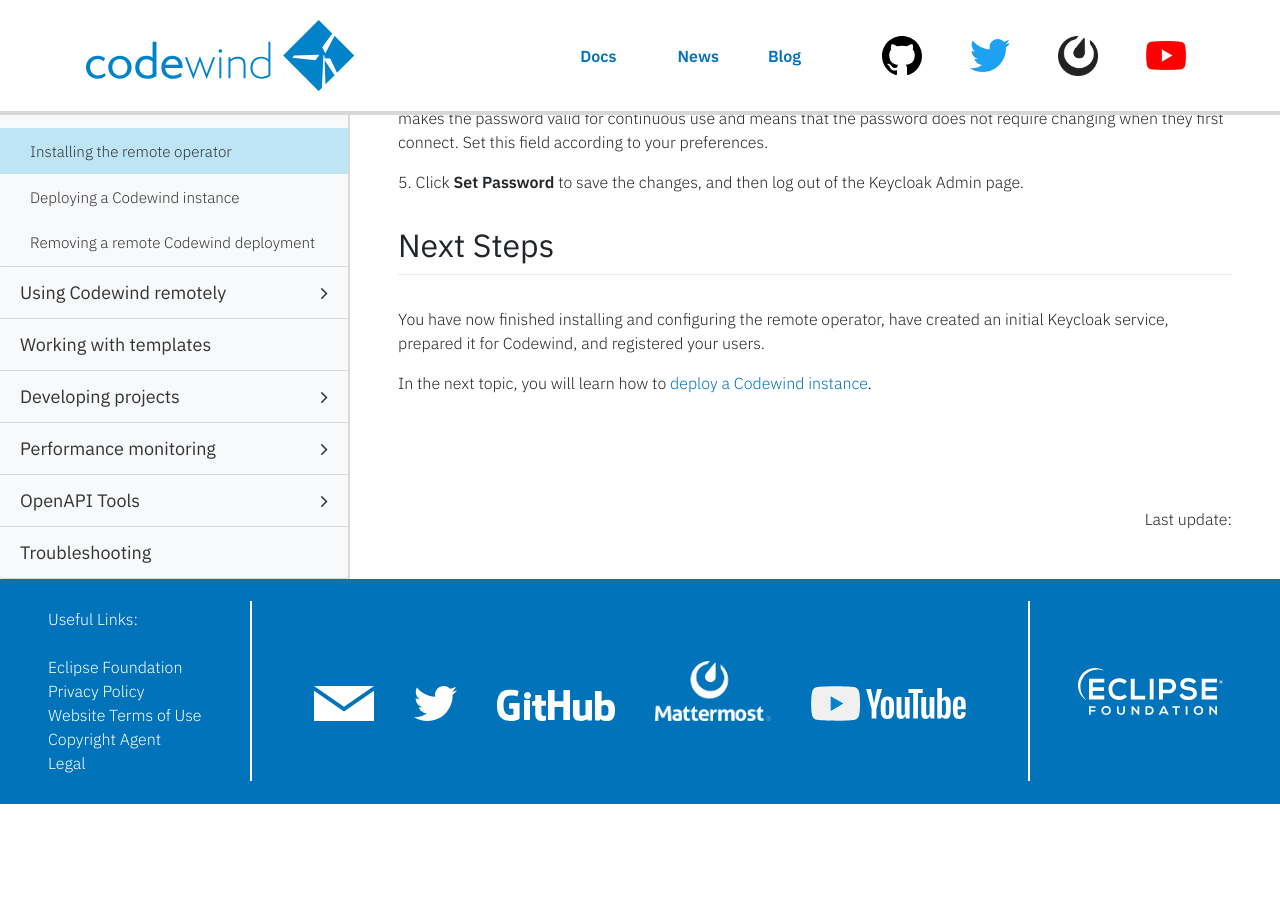
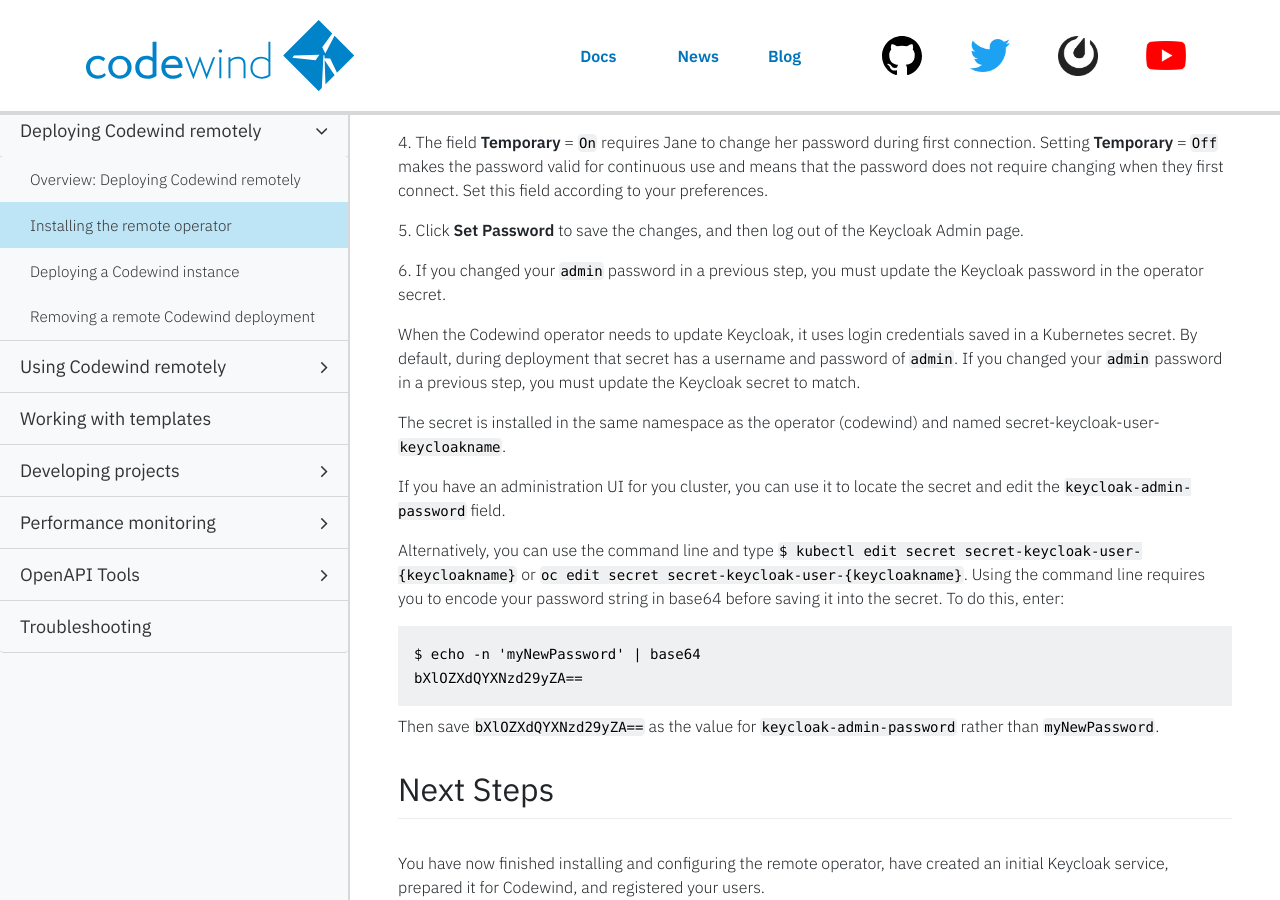
Before and after one commit to eclipse-archived/codewind-docs, a Jekyll site: the page built from docs/_documentations/remote-install-operator.md, in a window 1280 px wide and 900 px high, scrolled down 4188 px. Built offline with Jekyll 4.4.1, drawn with Linux system fonts in a browser that asks for light colours; nearby versions of some CDN libraries; comment, search, counter and statistics services are not loaded; before the commit the page ends 4992 px from its top, so only the background shows below that; some of the changed text lies outside the part shown.

Commit message:
Refinements
Signed-off-by: micgibso <MICGIBSO@uk.ibm.com>

````diff
--- a/docs/_documentations/remote-install-operator.md
+++ b/docs/_documentations/remote-install-operator.md
@@ -23,17 +23,19 @@ In this topic you will:
 5. Register Codewind users.
 
 ## 1. Install the remote Codewind operator
+
+The Codewind operator helps with the deployment of Codewind instances in an Openshift or Kubernetes cluster. There must only be one operator per cluster and it must be installed into the `codewind` namespace.
+
 To install the Codewind operator into your cluster, run the following commands:
 
-<<needs more here>>
-
-1. `$ kubectl create namespace codewind`
-2. `$ kubectl create -f ./deploy/service_account.yaml;`
-3. `$ kubectl create -f ./deploy/role.yaml;`
-4. `$ kubectl create -f ./deploy/role_binding.yaml;`
-5. `$ kubectl create -f ./deploy/clusterroles.yaml;`
-6. `$ kubectl create -f ./deploy/cluster-role-binding.yaml;`
-7. `$ kubectl create -f ./deploy/operator.yaml;`
+1. `$ cd <path_to_cloned_codewind-operator_repo>`
+2. `$ kubectl create namespace codewind`
+3. `$ kubectl create -f ./deploy/service_account.yaml;`
+4. `$ kubectl create -f ./deploy/role.yaml;`
+5. `$ kubectl create -f ./deploy/role_binding.yaml;`
+6. `$ kubectl create -f ./deploy/clusterroles.yaml;`
+7. `$ kubectl create -f ./deploy/cluster-role-binding.yaml;`
+8. `$ kubectl create -f ./deploy/operator.yaml;`
 
 ## 2. Configure the default configuration map
 1\. The Codewind operator default settings can be found in the `./deploy/codewind-configmap.yaml` file. Save this file to your system.
@@ -132,7 +134,7 @@ devex001   codewind    5m22s   https://codewind-keycloak-devex001.10.98.117.7.ni
 ```
 The Keycloak Admin web page URL is listed under the `ACCESS` field.
 
-By default, Keycloak is installed with an admin account where :
+By default, Keycloak is installed with an admin account where:
 - Keycloak administrator username = `admin`
 - Keycloak password = `admin`
 
@@ -161,6 +163,23 @@ By default, Keycloak is installed with an admin account where :
 
 5\. Click **Set Password** to save the changes, and then log out of the Keycloak Admin page.
 
+6\. If you changed your `admin` password in a previous step, you must update the Keycloak password in the operator secret.
+
+When the Codewind operator needs to update Keycloak, it uses login credentials saved in a Kubernetes secret. By default, during deployment that secret has a username and password of `admin`. If you changed your `admin` password in a previous step, you must update the Keycloak secret to match.
+
+The secret is installed in the same namespace as the operator (codewind) and named secret-keycloak-user-`keycloakname`.
+
+If you have an administration UI for you cluster, you can use it to locate the secret and edit the `keycloak-admin-password` field.
+
+Alternatively, you can use the command line and type `$ kubectl edit secret secret-keycloak-user-{keycloakname}` or `oc edit secret secret-keycloak-user-{keycloakname}`. Using the command line requires you to encode your password string in base64 before saving it into the secret. To do this, enter:
+
+```
+$ echo -n 'myNewPassword' | base64
+bXlOZXdQYXNzd29yZA==
+```
+
+Then save `bXlOZXdQYXNzd29yZA==` as the value for `keycloak-admin-password` rather than `myNewPassword`.
+
 ## Next Steps
 
 You have now finished installing and configuring the remote operator, have created an initial Keycloak service, prepared it for Codewind, and registered your users.
````
Also changed, not shown: docs/_documentations/remote-deploy-instance.md (+1 -1 lines), docs/_documentations/remote-overview.md (+1 -6 lines).
